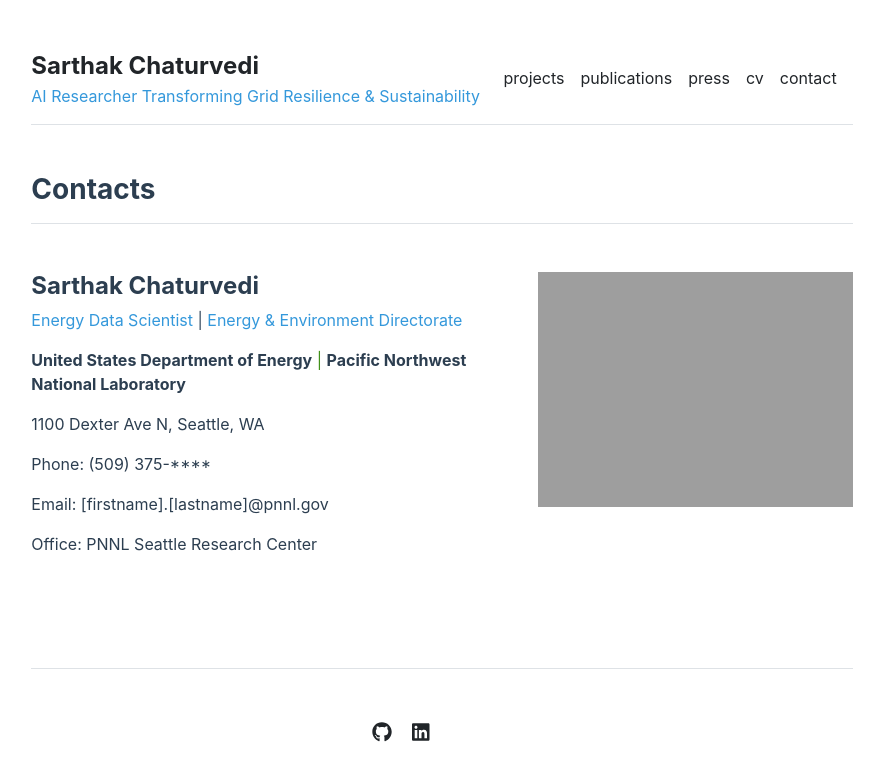
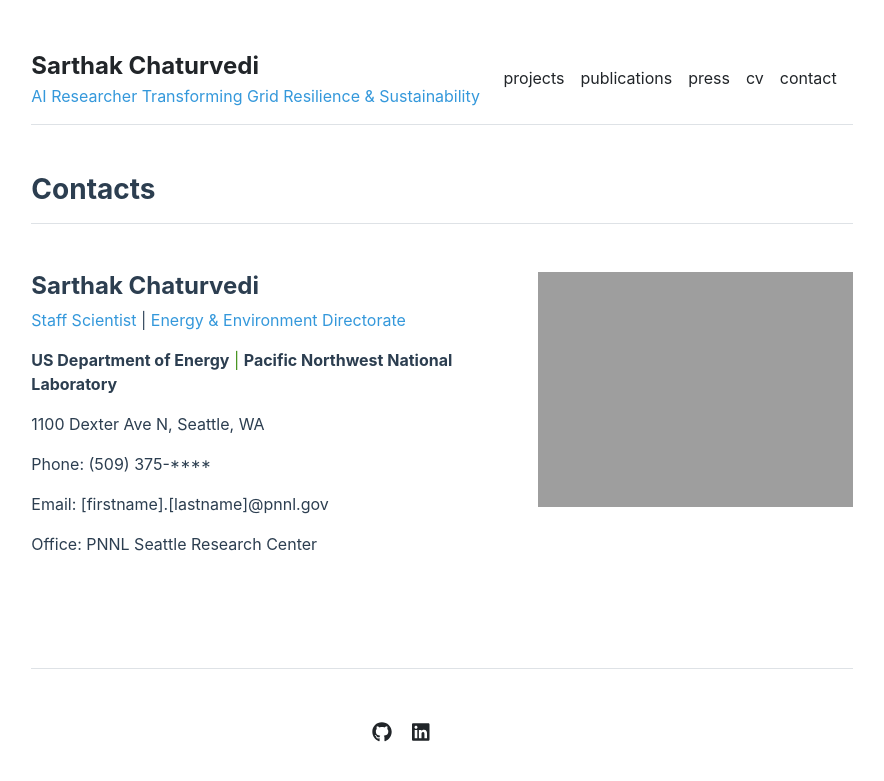
Before and after one commit to sarthakchat/sarthakchat.github.io, a Jekyll site: the page built from contact.md, in a window 1280 px wide. Shown: the top 781 px of the page, without its empty margins (198-1082 px from the left). Built offline with Jekyll 4.4.1, drawn with Linux system fonts in a browser that asks for light colours.

Commit message:
Update settings.yml

```diff
--- a/_data/settings.yml
+++ b/_data/settings.yml
@@ -82,4 +82,4 @@ social:
 - {icon: 'linkedin', link: 'https://www.linkedin.com/in/sarthak-chaturvedi/'}
 
 contacts:
-- {name: '<span style="color: #2C3E50;">Sarthak Chaturvedi</span>', title: '<span style="color: #3498DB;">Energy Data Scientist</span>', department: '<span style="color: #3498DB;">Energy & Environment Directorate</span>', company: '<span style="color: #2C3E50;"><b>United States Department of Energy</b></span>', institution: '<span style="color: #2C3E50;"><b>Pacific Northwest National Laboratory</b></span>', institution_address: '<span style="color: #2C3E50;">1100 Dexter Ave N, Seattle, WA</span>', phone: '<span style="color: #2C3E50;">(509) 375-2594</span>', email: '<span style="color: #2C3E50;">[firstname].[lastname]@pnnl.gov</span>', office: '<span style="color: #2C3E50;">PNNL Seattle Research Center</span>', image: 'assets/img/contact.jpg'}
+- {name: '<span style="color: #2C3E50;">Sarthak Chaturvedi</span>', title: '<span style="color: #3498DB;">Staff Scientist</span>', department: '<span style="color: #3498DB;">Energy & Environment Directorate</span>', company: '<span style="color: #2C3E50;"><b>US Department of Energy</b></span>', institution: '<span style="color: #2C3E50;"><b>Pacific Northwest National Laboratory</b></span>', institution_address: '<span style="color: #2C3E50;">1100 Dexter Ave N, Seattle, WA</span>', phone: '<span style="color: #2C3E50;">(509) 375-2594</span>', email: '<span style="color: #2C3E50;">[firstname].[lastname]@pnnl.gov</span>', office: '<span style="color: #2C3E50;">PNNL Seattle Research Center</span>', image: 'assets/img/contact.jpg'}
```
